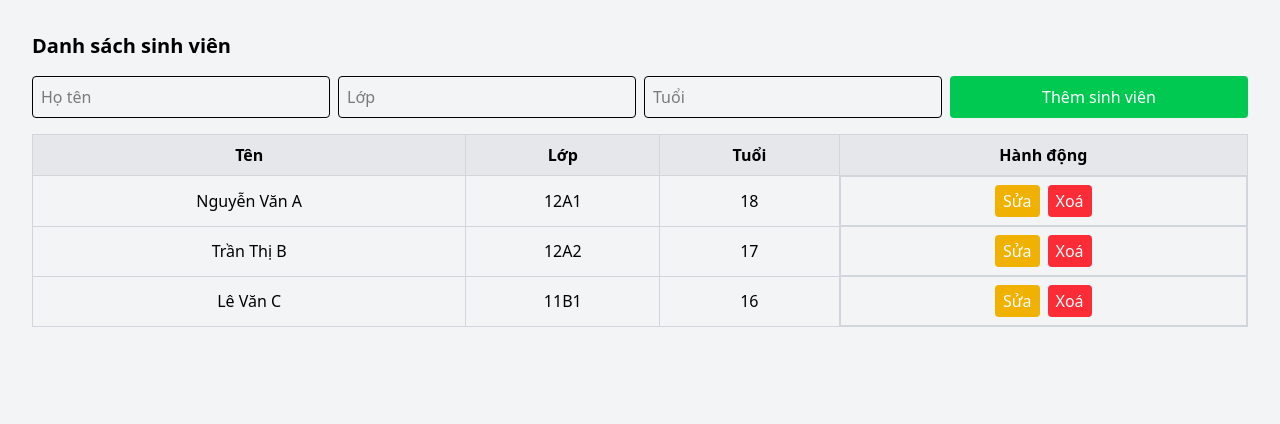
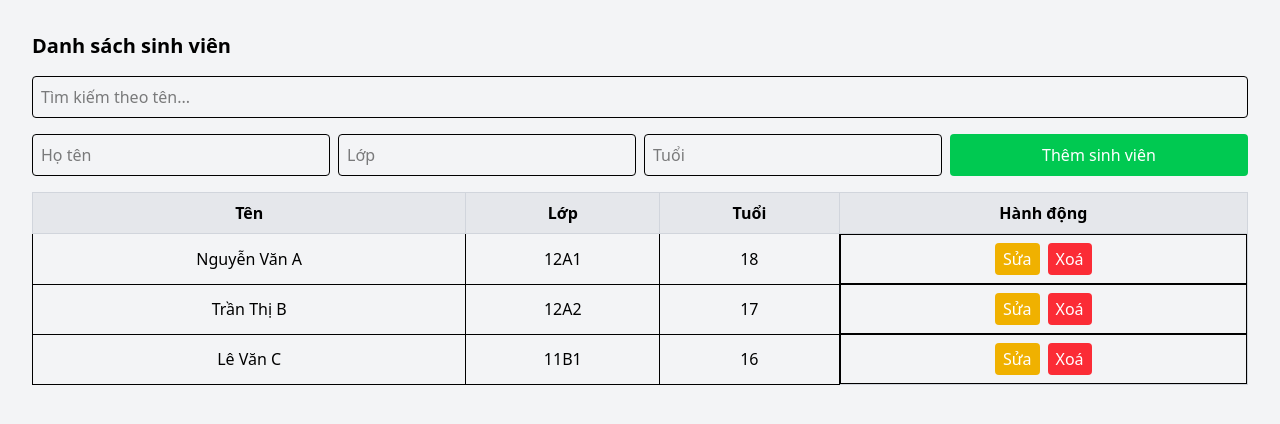
Before and after one commit to DarqPL/BaiThi_2304, a React (Vite) app in the folder BaiThi/: page / in a window 1280 px wide. Shown: the top 424 px of the page. Built offline with nearby package versions, Linux system fonts and the light colour scheme.

Commit message:
feat: tìm kiếm sinh viên theo tên

```diff
--- a/BaiThi/src/components/StudentList.jsx
+++ b/BaiThi/src/components/StudentList.jsx
@@ -10,6 +10,7 @@ const StudentList = () => {
   const [newStudent, setNewStudent] = useState({ name: "", class: "", age: "" });
   const [editingId, setEditingId] = useState(null);
   const [editData, setEditData] = useState({ name: "", class: "", age: "" });
+  const [searchTerm, setSearchTerm] = useState(""); // 🔍 input tìm kiếm
 
   const handleChange = (e) => {
     setNewStudent({ ...newStudent, [e.target.name]: e.target.value });
@@ -27,19 +28,16 @@ const StudentList = () => {
     setStudents(students.filter((student) => student.id !== id));
   };
 
-  // 👉 Bắt đầu sửa
   const handleEdit = (student) => {
     setEditingId(student.id);
     setEditData({ name: student.name, class: student.class, age: student.age });
   };
 
-  // 👉 Huỷ sửa
   const handleCancelEdit = () => {
     setEditingId(null);
     setEditData({ name: "", class: "", age: "" });
   };
 
-  // 👉 Cập nhật dữ liệu
   const handleSaveEdit = () => {
     setStudents(
       students.map((student) =>
@@ -55,9 +53,25 @@ const StudentList = () => {
     setEditData({ ...editData, [e.target.name]: e.target.value });
   };
 
+  // 🔍 Lọc danh sách sinh viên theo tên
+  const filteredStudents = students.filter((student) =>
+    student.name.toLowerCase().includes(searchTerm.toLowerCase())
+  );
+
   return (
     <div className="p-4">
       <h2 className="text-xl font-bold mb-4">Danh sách sinh viên</h2>
+
+      {/* Tìm kiếm */}
+      <div className="mb-4">
+        <input
+          type="text"
+          placeholder="Tìm kiếm theo tên..."
+          value={searchTerm}
+          onChange={(e) => setSearchTerm(e.target.value)}
+          className="border p-2 rounded w-full"
+        />
+      </div>
 
       {/* Form thêm sinh viên */}
       <div className="mb-4 grid grid-cols-4 gap-2">
@@ -104,7 +118,7 @@ const StudentList = () => {
           </tr>
         </thead>
         <tbody>
-          {students.map((student) => (
+          {filteredStudents.map((student) => (
             <tr key={student.id} className="text-center">
               {editingId === student.id ? (
                 <>
@@ -150,10 +164,10 @@ const StudentList = () => {
                 </>
               ) : (
                 <>
-                  <td className="border border-gray-300 p-2">{student.name}</td>
-                  <td className="border border-gray-300 p-2">{student.class}</td>
-                  <td className="border border-gray-300 p-2">{student.age}</td>
-                  <td className="border border-gray-300 p-2 flex gap-2 justify-center">
+                  <td className="border p-2">{student.name}</td>
+                  <td className="border p-2">{student.class}</td>
+                  <td className="border p-2">{student.age}</td>
+                  <td className="border p-2 flex gap-2 justify-center">
                     <button
                       onClick={() => handleEdit(student)}
                       className="bg-yellow-500 text-white px-2 py-1 rounded hover:bg-yellow-600"
```
Also changed, not shown: BaiThi/minhchung/6.PNG (added).
